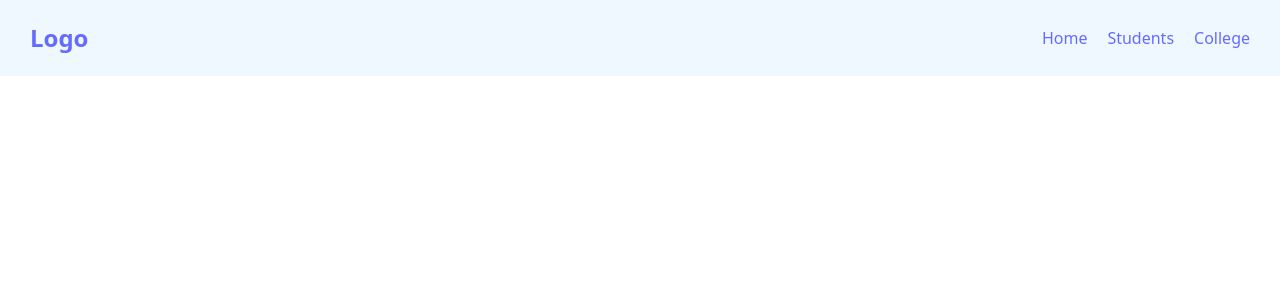
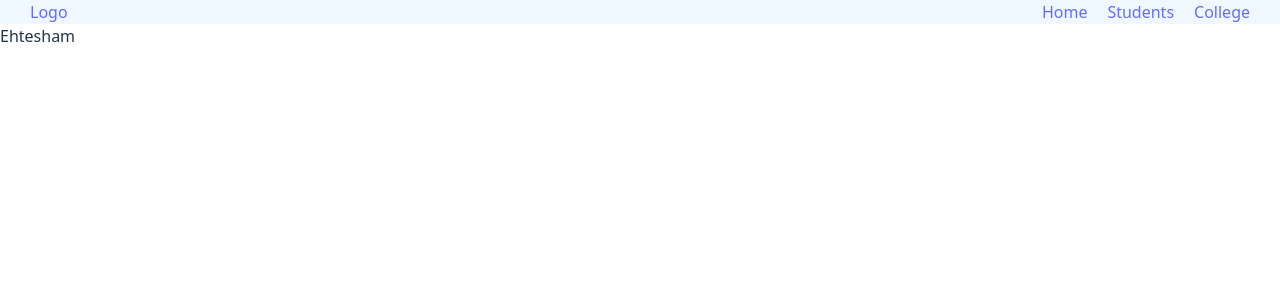
Before and after one commit to Ehtesham-19/first-project, a React (Vite) app: page / in a window 1280 px wide. Shown: the top 300 px of the page. Built offline with nearby package versions, Linux system fonts and the light colour scheme.

Commit message:
Tailwind css

```diff
--- a/package.json
+++ b/package.json
@@ -10,22 +10,28 @@
     "preview": "vite preview"
   },
   "dependencies": {
+    "@tailwindcss/vite": "^4.1.13",
     "bootstrap": "^5.3.8",
     "react": "^19.1.1",
     "react-bootstrap": "^2.10.10",
     "react-dom": "^19.1.1",
     "react-router": "^7.8.2",
+    "react-router-dom": "^7.8.2",
     "styled-components": "^6.1.19"
   },
   "devDependencies": {
     "@eslint/js": "^9.30.1",
     "@types/react": "^19.1.8",
     "@types/react-dom": "^19.1.6",
+    "@vitejs/plugin-react": "^5.0.2",
     "@vitejs/plugin-react-swc": "^3.10.2",
+    "autoprefixer": "^10.4.21",
     "eslint": "^9.30.1",
     "eslint-plugin-react-hooks": "^5.2.0",
     "eslint-plugin-react-refresh": "^0.4.20",
     "globals": "^16.3.0",
+    "postcss": "^8.5.6",
+    "tailwindcss": "^4.1.13",
     "vite": "^7.0.4"
   }
 }
--- a/src/App.jsx
+++ b/src/App.jsx
@@ -5,6 +5,7 @@ export default function App() {
   return (
     <div>
       <NavBar></NavBar>
+      <h2>Ehtesham</h2>
     </div>
   );
 }
--- a/src/index.css
+++ b/src/index.css
@@ -1,3 +1,4 @@
+@import "tailwindcss";
 :root {
   font-family: system-ui, Avenir, Helvetica, Arial, sans-serif;
   line-height: 1.5;
--- a/vite.config.js
+++ b/vite.config.js
@@ -1,7 +1,7 @@
-import { defineConfig } from 'vite'
-import react from '@vitejs/plugin-react-swc'
+import { defineConfig } from "vite";
+import react from "@vitejs/plugin-react";
+import tailwindcss from "@tailwindcss/vite"; // Correct plugin
 
-// https://vite.dev/config/
 export default defineConfig({
-  plugins: [react()],
-})
+  plugins: [react(), tailwindcss()], // Add it to the main plugins array
+});
```
Also changed, not shown: 1 other file (tests, documents, lock files or other folders).
